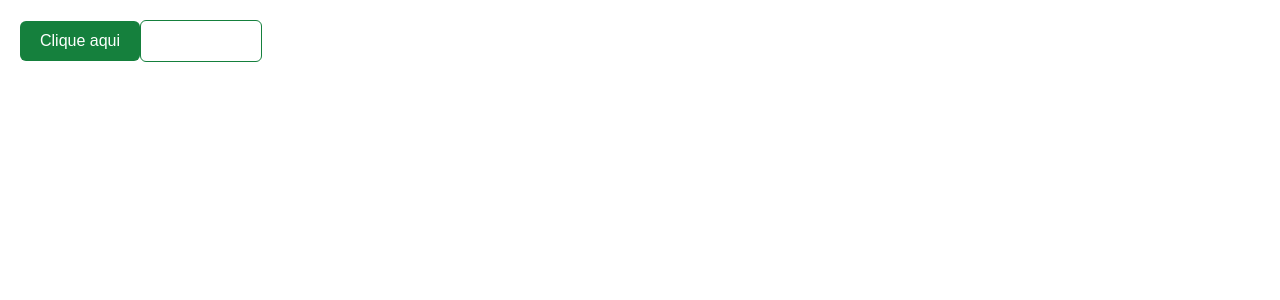
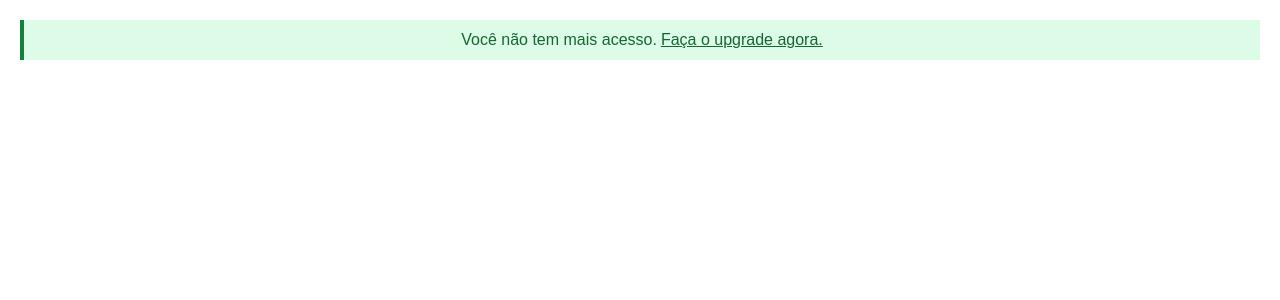
Before and after one commit to gbmartinz-dev/Formacao-Fullstack, a Next.js app in the folder FRONTEND/TAILWINDCSS/introducao-ao-tailwindcss/: page / in a window 1280 px wide. Shown: the top 300 px of the page. Built offline with nearby package versions, Linux system fonts and the light colour scheme.

Commit message:
exercício com tailwindcss alert

```diff
--- a/FRONTEND/TAILWINDCSS/introducao-ao-tailwindcss/src/app/page.tsx
+++ b/FRONTEND/TAILWINDCSS/introducao-ao-tailwindcss/src/app/page.tsx
@@ -1,8 +1,10 @@
 const Page = () => {
   return (
     <div className="w-screen h-screen p-5">
-      <button className="bg-green-700 text-white rounded-md px-5 py-2 border-none">Clique aqui</button>
-      <button className="text-white rounded-md px-5 py-2 border border-green-700">Clique aqui</button>
+      <div className="bg-green-100 border-l-4 border-green-700 p-2 text-green-800 text-center">
+        Você não tem mais acesso.
+        <a href="" className="underline ml-1">Faça o upgrade agora.</a>
+      </div>
     </div>
   );
 }
```
